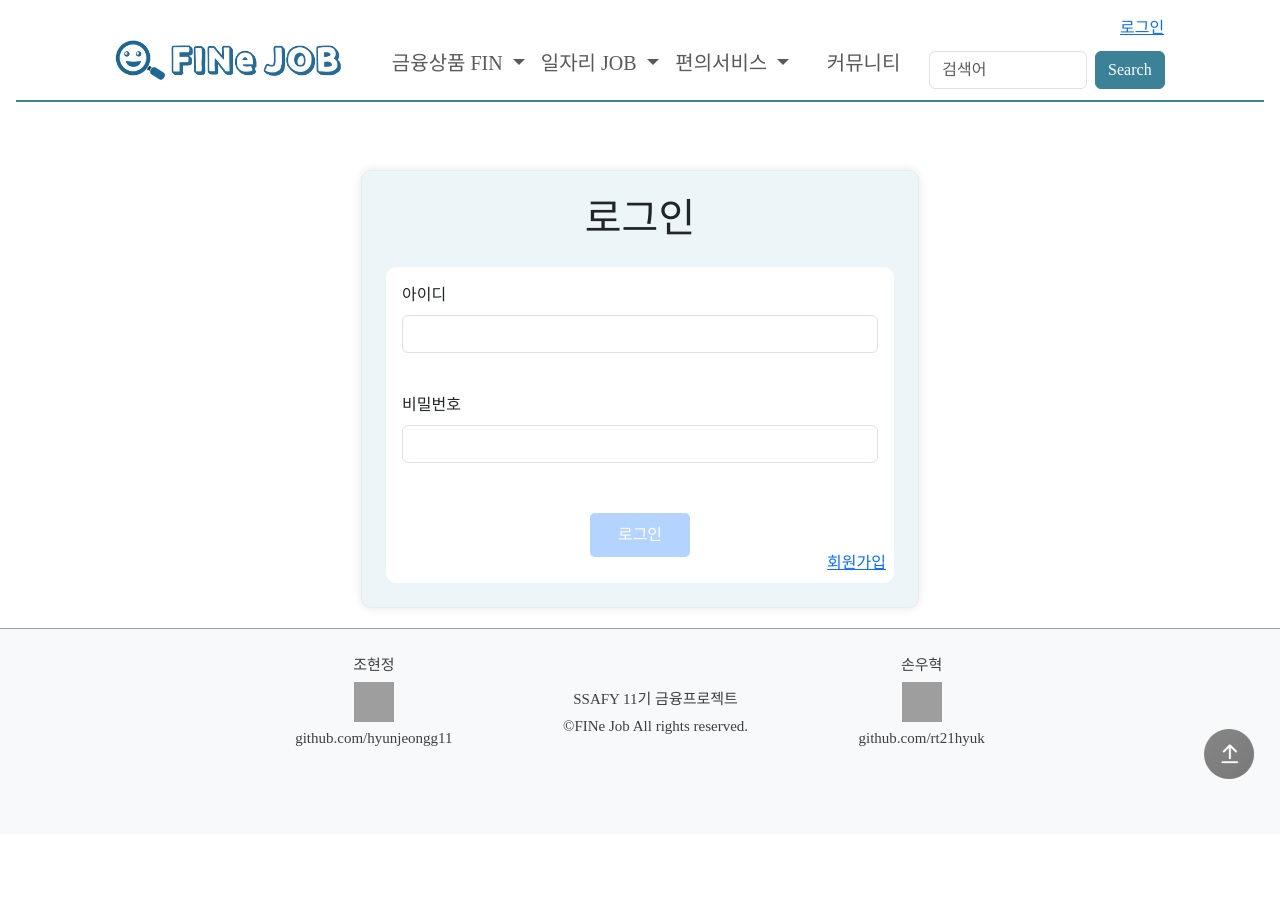
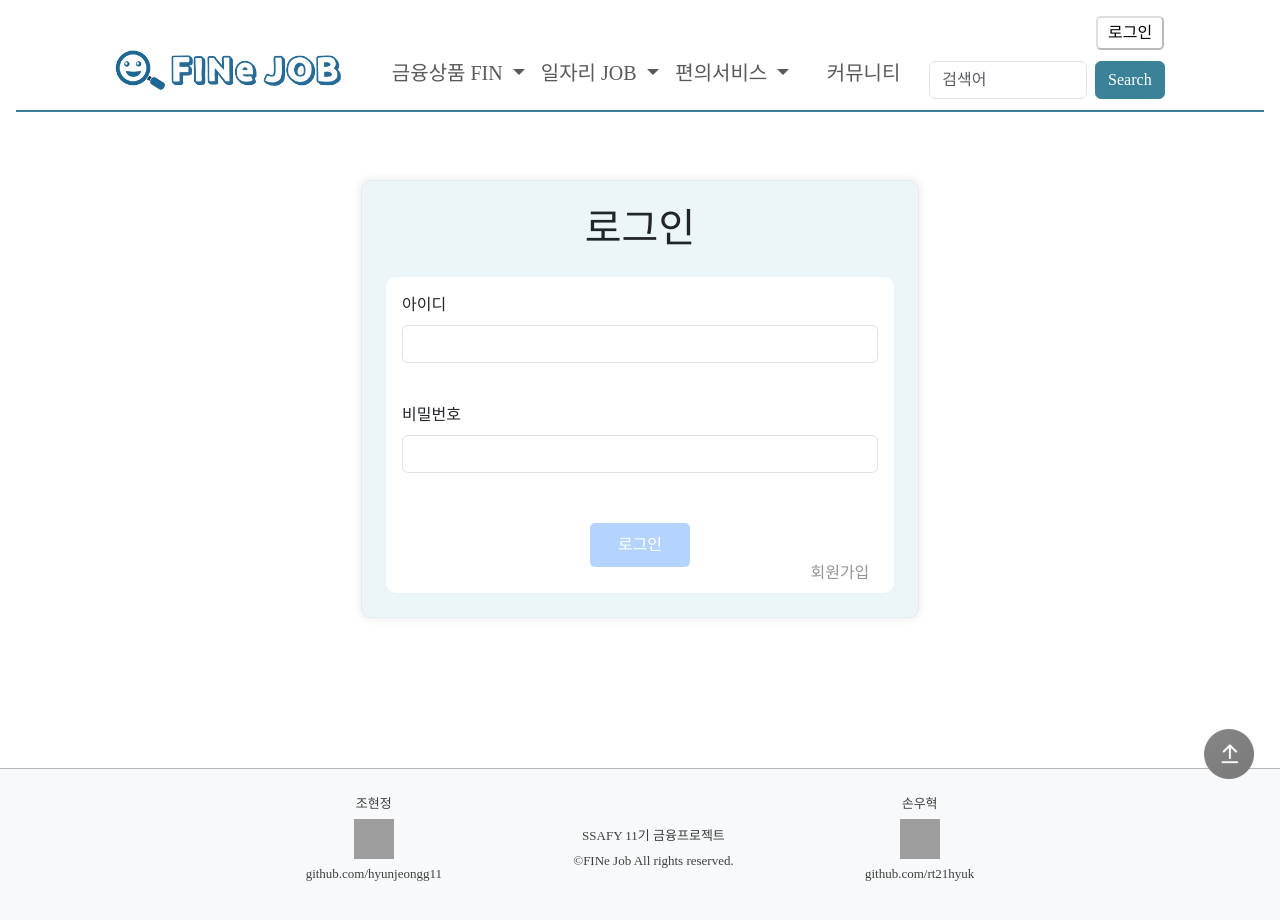
Before and after one commit to hyunjeongg11/FINe_JOB, a Vue app in the folder frontEnd/: page /login in a window 1280 px wide. Shown: the top 920 px of the page. Before the commit the page ends 834 px from the top, so only its background shows below. Built offline with nearby package versions, Linux system fonts and the light colour scheme; grey boxes are pictures that could not be loaded; a web font is replaced by a local one.

Commit message:
feat: Modify login, logou... buttons

```diff
--- a/frontEnd/src/App.vue
+++ b/frontEnd/src/App.vue
@@ -3,7 +3,9 @@
     <header>
       <div class="header-top">
         <nav v-if="!store.token" class="auth-nav">
-          <RouterLink :to="{ name: 'login' }">로그인</RouterLink>
+          <button @click="goLogin" class="login-btn">
+            로그인
+          </button>
         </nav>
         <nav v-else class="auth-nav">
           <p class="nav-link dropdown-toggle username" href="#" role="button" data-bs-toggle="dropdown" aria-expanded="false">
@@ -101,6 +103,10 @@ const searchResultsVisible = ref(false)
 const logoSrc = ref('/assets/logo/small_logo.png')
 const router = useRouter()
 
+const goLogin = function () {
+  router.push({ name: 'login'})
+}
+
 const navigationItems = [
   { name: '예금 상품', link: { name: 'deposit' } },
   { name: '적금 상품', link: { name: 'saving' } },
@@ -193,6 +199,19 @@ header {
   align-items: center;
   padding: rem;
   margin-right: 8%;
+}
+
+.login-btn {
+  padding: 3px 10px;
+  background-color: rgb(255, 255, 255);
+  border-color: #33333346;
+  border-radius: 5px;
+}
+
+
+.login-btn:hover {
+  background-color: rgba(184, 184, 184, 0.5);
+  border-color: #33333346;
 }
 
 .logo {
--- a/frontEnd/src/components/Footer.vue
+++ b/frontEnd/src/components/Footer.vue
@@ -36,9 +36,9 @@
   .footer {
     background-color: #f8f9fa;
     padding: 20px 0;
-    border-top: 1px solid #0000005e;
+    border-top: 1px solid #00000044;
     text-align: center;
-    margin-top: 20px;
+    margin-top: 150px;
   }
 
   .footer-content {
@@ -48,7 +48,7 @@
     max-width: 800px;
     margin: 0 auto;
     margin-bottom: 60px;
-    font-size: 15px;
+    font-size: 13px;
   }
 
   .footer-item {
--- a/frontEnd/src/views/accounts/LoginView.vue
+++ b/frontEnd/src/views/accounts/LoginView.vue
@@ -70,6 +70,14 @@ const logIn = function() {
   position: absolute;
   bottom: 2rem;
   right: 2rem;
+  color: rgba(0, 0, 0, 0.418);
+  text-decoration: none;
+  margin-right: 3%;
+}
+
+
+.signup-link:hover {
+  color: rgb(0, 0, 0);
 }
 
 .login-content {
--- a/frontEnd/src/views/accounts/UserProfileDetailView.vue
+++ b/frontEnd/src/views/accounts/UserProfileDetailView.vue
@@ -135,7 +135,7 @@ onMounted(() => {
 .update-button {
   margin-top: 20px;
   padding: 10px 20px;
-  background-color: #007bff;
+  background-color: rgb(95, 170, 173);
   color: white;
   border: none;
   cursor: pointer;
--- a/frontEnd/src/views/accounts/UserProfileEditView.vue
+++ b/frontEnd/src/views/accounts/UserProfileEditView.vue
@@ -10,7 +10,7 @@
         <form @submit.prevent="updateDetail" class="form-content">
           <div class="d-flex justify-content-between align-items-center">
             <span class="user-id">사용자 ID: {{ username }}</span>
-            <button @click="goChangePassword" class="btn btn-primary">비밀번호 변경</button>
+            <button @click="goChangePassword" class="btn change-btn">비밀번호 변경</button>
           </div>
           <hr>
           <div class="container sort">
@@ -46,11 +46,9 @@
               </select>
             </div>
           </div>
-          <div class="d-flex justify-content-center">
-            <button type="submit" class="btn btn-primary text-center col-2">수정</button>
-          </div>
-          <div class="d-flex justify-content-center">
-            <button @click="userStore.withdraw" class="btn btn-danger">회원 탈퇴</button>
+          <div class="d-flex justify-content-between">
+            <button type="submit" class="btn text-center edit-btn">수정</button>
+            <button @click="userStore.withdraw" class="btn delete-btn">회원 탈퇴</button>
           </div>
         </form>
       </div>
@@ -183,7 +181,6 @@ function goBack() {
 }
 
 </script>
-
 <style scoped>
 .outer-box {
   background-color: rgb(236, 245, 248);
@@ -206,4 +203,38 @@ function goBack() {
   padding: 1rem;
   border-radius: 10px;
 }
+
+.edit-btn {
+  background-color: rgb(95, 170, 173);
+  border-color: rgb(95, 170, 173);
+  width: 80px;
+  color: white;
+  margin-left: 10px;
+}
+.edit-btn:hover {
+  background-color: rgb(17, 142, 146);
+  /* border-color: rgb(95, 170, 173); */
+}
+
+.change-btn {
+  background-color: rgb(95, 170, 173);
+  border-color: rgb(95, 170, 173);
+  color: white;
+}
+
+.change-btn:hover {
+  background-color: rgb(17, 142, 146);
+  /* border-color: rgb(95, 170, 173); */
+}
+
+.delete-btn {
+  background-color: rgba(250, 22, 22, 0.925);
+  border-color: rgba(250, 22, 22, 0.925);
+  color: white;
+}
+
+.delete-btn:hover {
+  background-color: rgb(241, 131, 131);
+  /* border-color: rgba(238, 81, 81, 0.973); */
+}
 </style>
```
